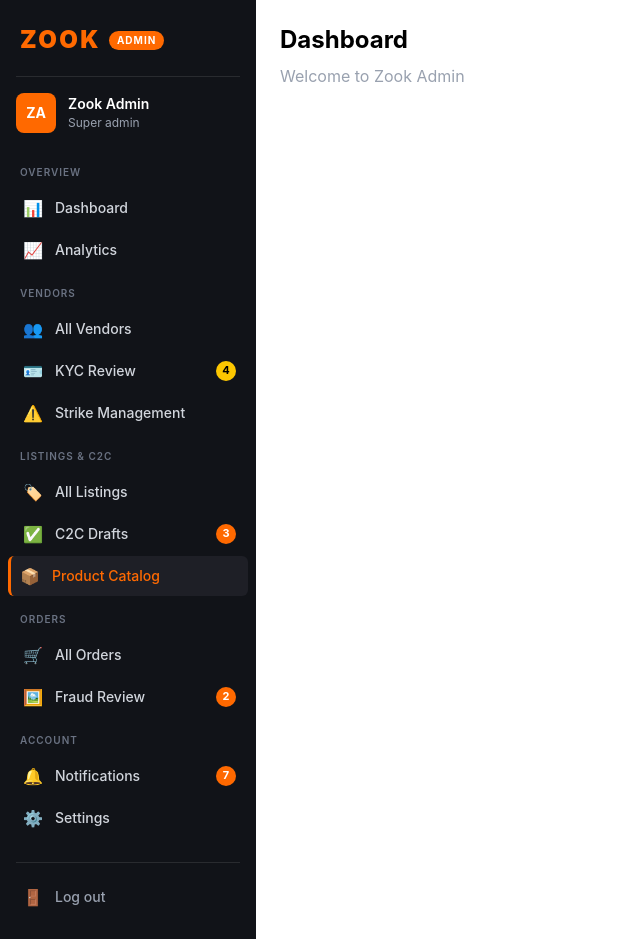
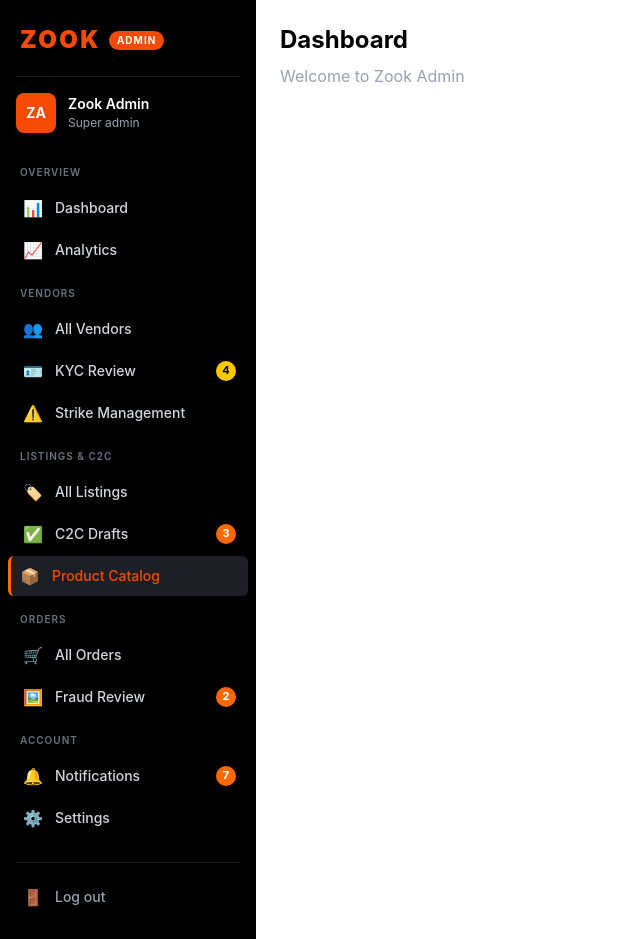
Before and after one commit to RahulSomaraj/zook_admin, a React (Vite) app: page / in a window 1280 px wide. Shown: the whole page, without its empty margins (0-640 px from the left). Built offline with nearby package versions, Linux system fonts and the light colour scheme.

Commit message:
sideBar completed

```diff
--- a/src/components/sidebar/Sidebar.jsx
+++ b/src/components/sidebar/Sidebar.jsx
@@ -44,12 +44,12 @@ export default function Sidebar() {
   const [active, setActive] = useState("product-catalog");
 
   return (
-    <div className="w-64 min-h-screen bg-[#111318] flex flex-col select-none">
+    <div className="w-64 min-h-screen bg-black flex flex-col select-none">
       {/* Logo */}
       <div className="px-5 pt-6 pb-5">
         <div className="flex items-center gap-2">
-          <span className="text-orange-500 font-black text-2xl tracking-widest">ZOOK</span>
-          <span className="bg-orange-500 text-white text-[10px] font-bold px-2 py-0.5 rounded-full tracking-widest">
+          <span className="text-orange-600 font-black text-2xl tracking-widest">ZOOK</span>
+          <span className="bg-orange-600 text-white text-[10px] font-bold px-2 py-0.5 rounded-full tracking-widest">
             ADMIN
           </span>
         </div>
@@ -60,7 +60,7 @@ export default function Sidebar() {
 
       {/* User profile */}
       <div className="px-4 mb-6 flex items-center gap-3">
-        <div className="w-10 h-10 rounded-lg bg-orange-500 flex items-center justify-center text-white font-bold text-sm flex-shrink-0">
+        <div className="w-10 h-10 rounded-lg bg-orange-600 flex items-center justify-center text-white font-bold text-sm flex-shrink-0">
           ZA
         </div>
         <div>
@@ -90,7 +90,7 @@ export default function Sidebar() {
                     text-sm font-medium transition-all duration-150 relative
                     ${
                       isActive
-                        ? "bg-[#1e1f26] text-orange-500 border-l-[3px] border-orange-500 pl-[9px]"
+                        ? "bg-[#1e1f26] text-orange-600 border-l-[3px] border-orange-500 pl-[9px]"
                         : "text-gray-300 border-l-[3px] border-transparent hover:bg-white/5 hover:text-white"
                     }
                   `}
```
